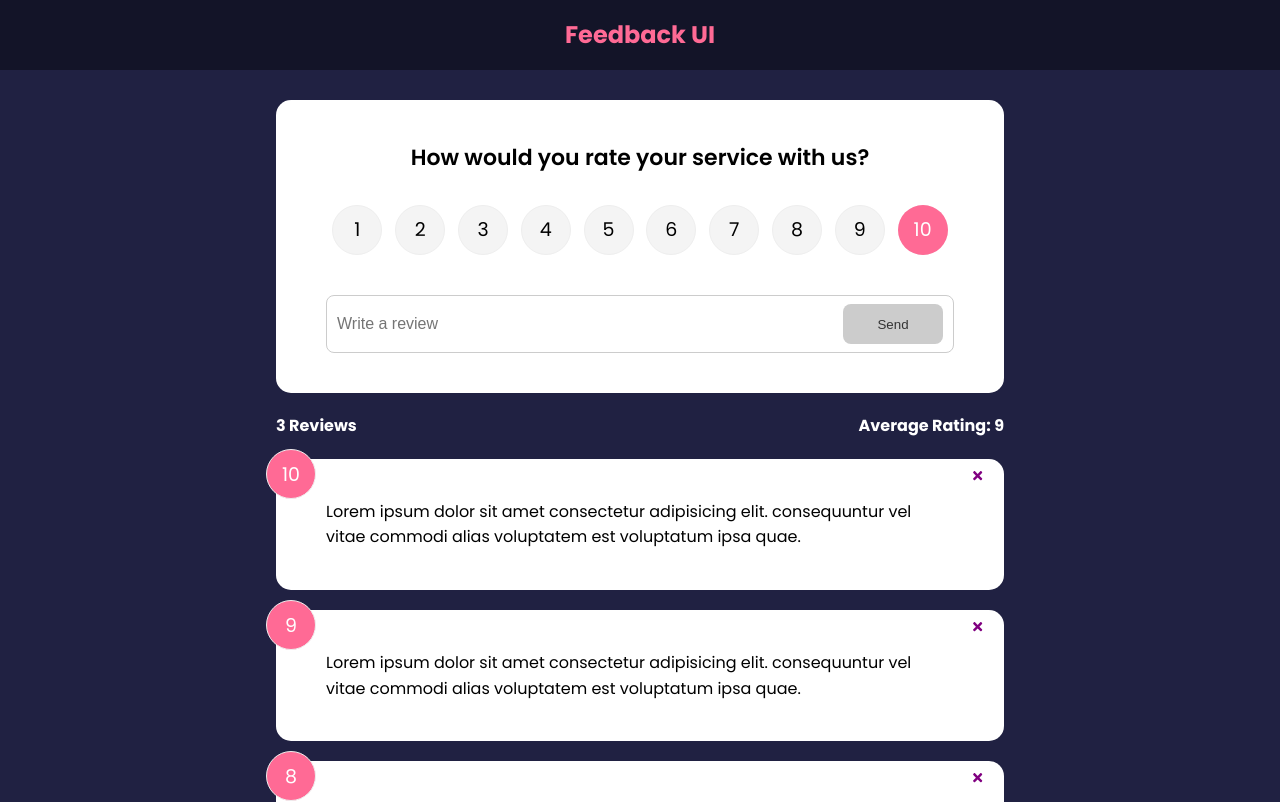
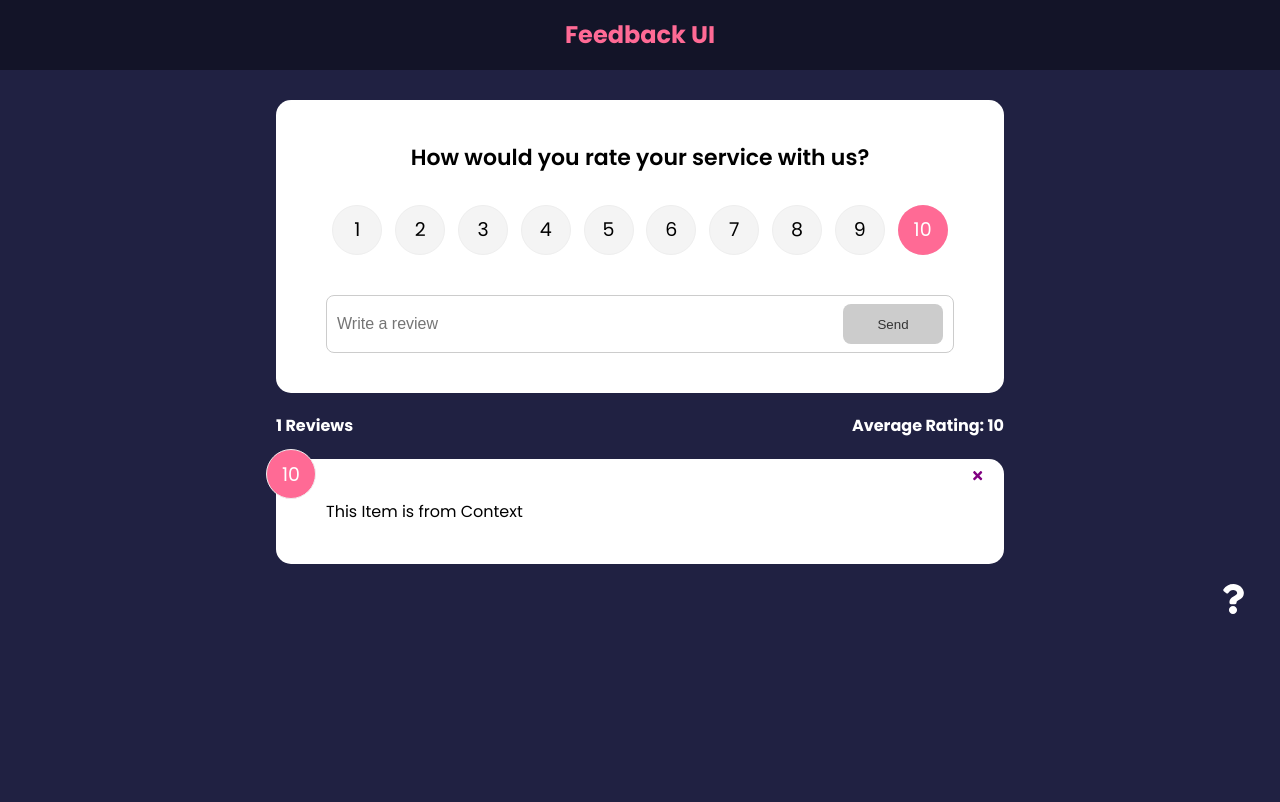
Before and after one commit to yashv521/React-Learnings, a React (Create React App) app: page / in a window 1280 px wide. Shown: the top 802 px of the page. Built offline with nearby package versions, Linux system fonts and the light colour scheme.

Commit message:
ContextProvider and useContext

```diff
--- a/src/App.js
+++ b/src/App.js
@@ -1,51 +1,52 @@
-import { v4 as uuidv4 } from "uuid"
-import { BrowserRouter as Router, Route, Routes } from "react-router-dom"
-import { useState } from "react"
-import Header from "./components/Header"
-import FeedbackList from "./components/FeedbackList"
-import FeedbackStats from "./components/FeedbackStats"
-import FeedbackData from "./components/data/FeedbackData"
-import FeedbackForm from "./components/FeedbackForm"
-import AboutIconLink from "./components/AboutIconLink"
-import AboutPage from "./pages/AboutPage"
+import { v4 as uuidv4 } from "uuid";
+import { BrowserRouter as Router, Route, Routes } from "react-router-dom";
+import { useState } from "react";
+import Header from "./components/Header";
+import FeedbackList from "./components/FeedbackList";
+import FeedbackStats from "./components/FeedbackStats";
+import FeedbackData from "./components/data/FeedbackData";
+import FeedbackForm from "./components/FeedbackForm";
+import AboutIconLink from "./components/AboutIconLink";
+import AboutPage from "./pages/AboutPage";
+import { FeedbackProvider } from "./context/FeedbackContext";
 
 function App() {
-
-    const [feedback, setFeedback] = useState(FeedbackData)
+  const [feedback, setFeedback] = useState(FeedbackData);
 
   const deleteFeedback = (id) => {
-        if (window.confirm('Are you Sure You want to delete?')) {
-            setFeedback(feedback.filter((item) => item.id !== id))
+    if (window.confirm("Are you Sure You want to delete?")) {
+      setFeedback(feedback.filter((item) => item.id !== id));
     }
-    }
+  };
   const addFeedback = (newFeedback) => {
-        newFeedback.id = uuidv4()
+    newFeedback.id = uuidv4();
     //console.log(newFeedback)
-        setFeedback([newFeedback, ...feedback])
-    }
+    setFeedback([newFeedback, ...feedback]);
+  };
 
   return (
+    <FeedbackProvider>
       <Router>
         <Header />
         <div className="container">
           <Routes>
-                    <Route exact path="/" element={
+            <Route
+              exact
+              path="/"
+              element={
                 <>
                   <FeedbackForm handleAdd={addFeedback} />
-                            <FeedbackStats feedback={feedback} />
-                            <FeedbackList feedback={feedback}
-                                handleDelete={deleteFeedback} />
-
+                  <FeedbackStats />
+                  <FeedbackList handleDelete={deleteFeedback} />
                 </>
-                    }>
-
-                    </Route>
+              }
+            ></Route>
             <Route path="/about" element={<AboutPage />} />
-
           </Routes>
         </div>
         <AboutIconLink />
       </Router>
-    )
+    </FeedbackProvider>
+  );
 }
-export default App
+export default App;
--- a/src/components/AboutIconLink.jsx
+++ b/src/components/AboutIconLink.jsx
@@ -4,7 +4,7 @@
 function AboutIconLink() {
     return (
         <div className='about-link'>
-            <Link to='/about'>
+            <Link to ='/about'>
                 <FaQuestion size={30} />
             </Link>
         </div>
--- a/src/components/FeedbackList.jsx
+++ b/src/components/FeedbackList.jsx
@@ -1,8 +1,12 @@
 import { motion, AnimatePresence } from 'framer-motion'
+import { useContext } from 'react'
 import FeedbackItem from "./FeedbackItem"
-import PropTypes from 'prop-types'
+import FeedbackContext from '../context/FeedbackContext'
 
-function FeedbackList({ feedback, handleDelete }) {
+function FeedbackList({ handleDelete }) {
+
+    const {feedback} = useContext(FeedbackContext)
+
     if (!feedback || feedback.length === 0) {
         return <p>No FeedBack Yet</p>
     }
@@ -35,14 +39,6 @@
     // )
 }
 
-FeedbackList.propTypes = {
-    feedback: PropTypes.arrayOf(
-        PropTypes.shape({
-            id: PropTypes.number.isRequired,
-            text: PropTypes.string.isRequired,
-            rating: PropTypes.number.isRequired,
-        })
-    )
-}
+
 
 export default FeedbackList
--- a/src/components/FeedbackStats.jsx
+++ b/src/components/FeedbackStats.jsx
@@ -1,6 +1,9 @@
-import PropTypes from 'prop-types'
 
-function FeedbackStats({ feedback }) {
+import { useContext } from 'react'
+import FeedbackContext from '../context/FeedbackContext'
+
+function FeedbackStats() {
+    const {feedback} = useContext(FeedbackContext)
     //calculating ratings avg
     let average = feedback.reduce((acc, cur) => {
         return acc + cur.rating
@@ -17,8 +20,6 @@
 }
 
 
-FeedbackStats.propTypes = {
-    feedback: PropTypes.array.isRequired,
-}
+
 
 export default FeedbackStats
--- /dev/null
+++ b/src/context/FeedbackContext.js
@@ -0,0 +1,25 @@
+import { createContext, useState } from "react";
+
+const FeedbackContext = createContext();
+
+export const FeedbackProvider = ({ children }) => {
+  const [feedback, setFeedback] = useState([
+    {
+      id: 1,
+      text: "This Item is from Context",
+      rating: 10,
+    },
+  ]);
+
+  return (
+    <FeedbackContext.Provider
+      value={{
+        feedback,
+      }}
+    >
+      {children}
+    </FeedbackContext.Provider>
+  );
+};
+
+export default FeedbackContext;
```
Also changed, not shown: src/pages/AboutPage.jsx (line endings or trailing spaces). Lines whose indentation alone changed are shown as unchanged.
